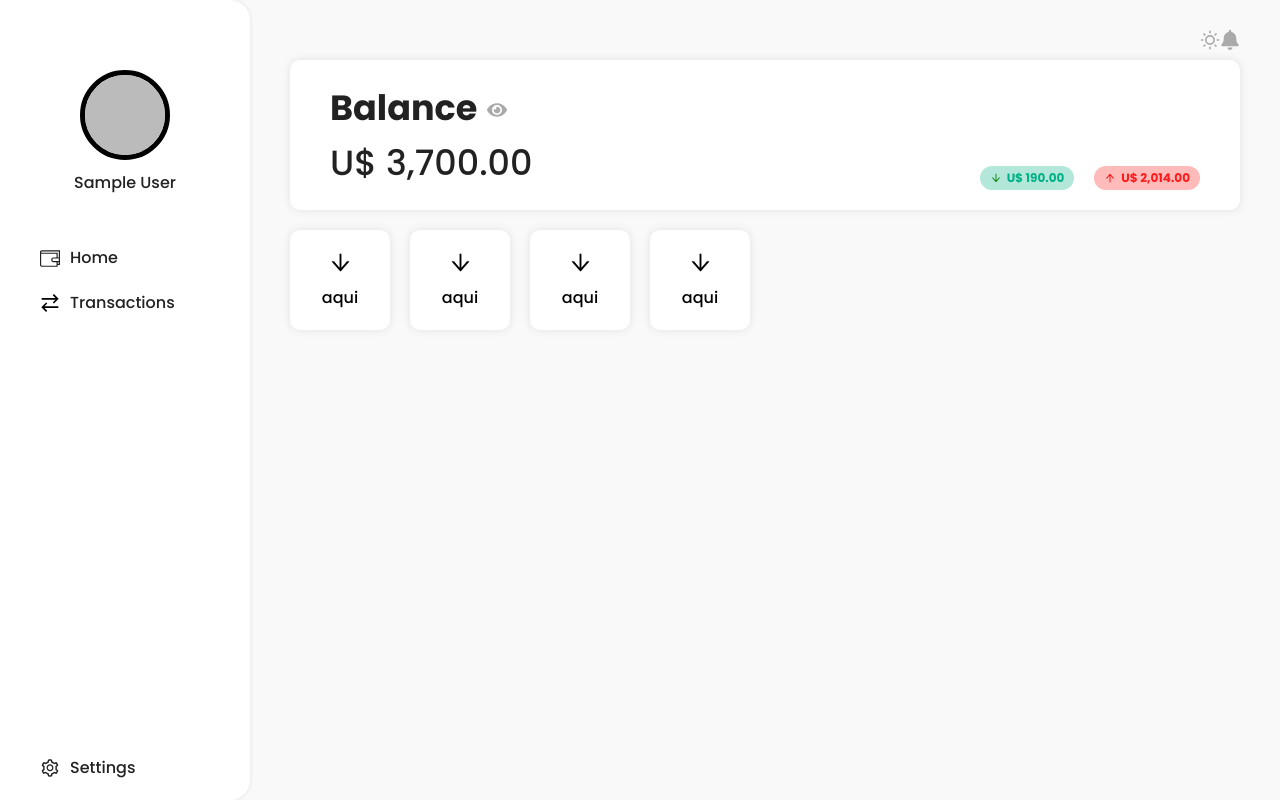
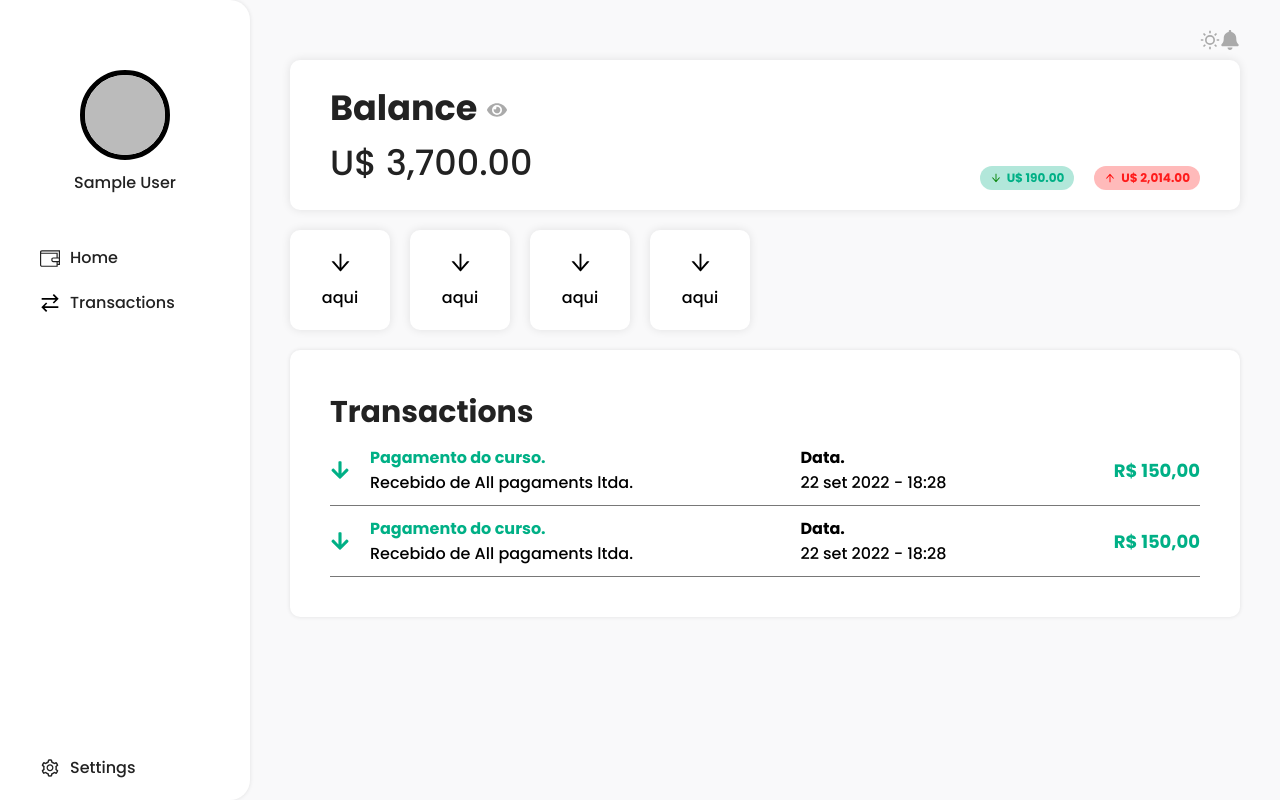
Before and after one commit to GabrielNatan/finance, a React (Create React App) app: page / in a window 1280 px wide. Built offline with nearby package versions, Linux system fonts and the light colour scheme; no server answers; sample sign-in values are in the browser's storage.

Commit message:
feat: add list in home

```diff
--- a/src/pages/Home/index.tsx
+++ b/src/pages/Home/index.tsx
@@ -21,6 +21,7 @@ import { RiMoonLine, RiSunLine } from 'react-icons/ri'
 import { useTheme } from '../../hooks/useTheme'
 import { Card } from '../../components/Card'
 import { useAuth } from '../../hooks/useAuth'
+import { List } from '../../components/List'
 
 export const Home = () => {
   const { toggleTheme, theme } = useTheme()
@@ -77,6 +78,7 @@ export const Home = () => {
               icon={<AiOutlineArrowDown size={25}/>}
             />
           </ContainerCards>
+          <List/>
         </Left>
         <Right>
 
--- a/src/pages/Home/style.ts
+++ b/src/pages/Home/style.ts
@@ -107,7 +107,8 @@ export const ContainerCards = styled.div`
     padding: 20px 0;
 `
 export const Left = styled.div`
-
+    display: flex;
+    flex-direction: column;
 `
 
 export const Right = styled.div`
```
